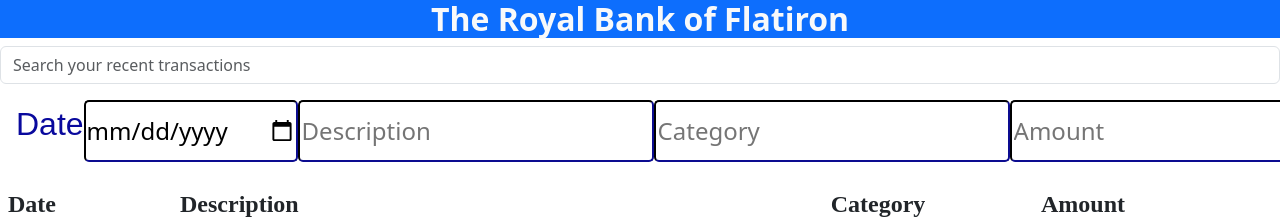
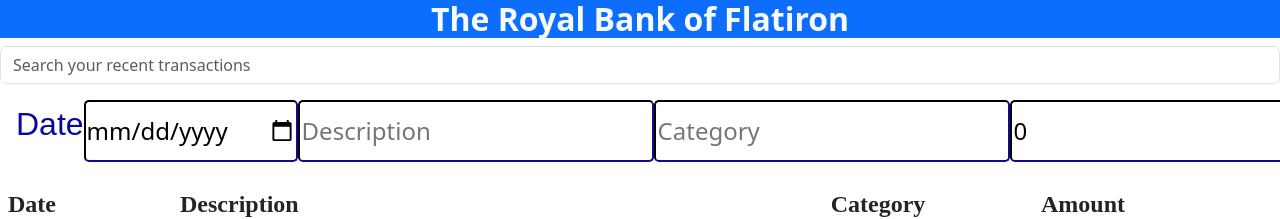
Before and after one commit to KilonzoJames/Bank-of-Flatiron, a React (Create React App) app: page / in a window 1280 px wide. Shown: the top 219 px of the page. Built offline with nearby package versions, Linux system fonts and the light colour scheme; data requests are answered from the project's data file; the HTML template or start-up script is replaced by a standard one.

Commit message:
Amount:0

```diff
--- a/src/Form.js
+++ b/src/Form.js
@@ -6,7 +6,7 @@ function Form({array, updateArray}){
         date:"",
         description:"",
         category:"",
-        amount:""
+        amount:0
     })
 
     function handleChange(event){
@@ -27,7 +27,7 @@ function Form({array, updateArray}){
             date:"",
             description:"",
             category:"",
-            amount:""
+            amount:0
         },
         addNewTransaction(dataObject)
         )
--- a/src/Search.js
+++ b/src/Search.js
@@ -1,7 +1,7 @@
 import React, {useState} from "react";
 
 
-function Search({array, setArray,setFilteredArray}){
+function Search({array, setArray}){
 const [hint, setHint] = useState("");
 
 function filterArray(value) {
@@ -23,15 +23,13 @@ function handleSearch(e){
     const inputValue = e.target.value;
     setHint(inputValue);
     const filteredArray = filterArray();
-    // setFilteredArray(filteredArray);
     setArray(filteredArray);
-
 }
     return(
             <input
+            type="search"
             value={hint}
             onChange={handleSearch}
-            type="search"
             className="form-control"
             id="exampleFormControlInput1"
             placeholder="Search your recent transactions"
```
